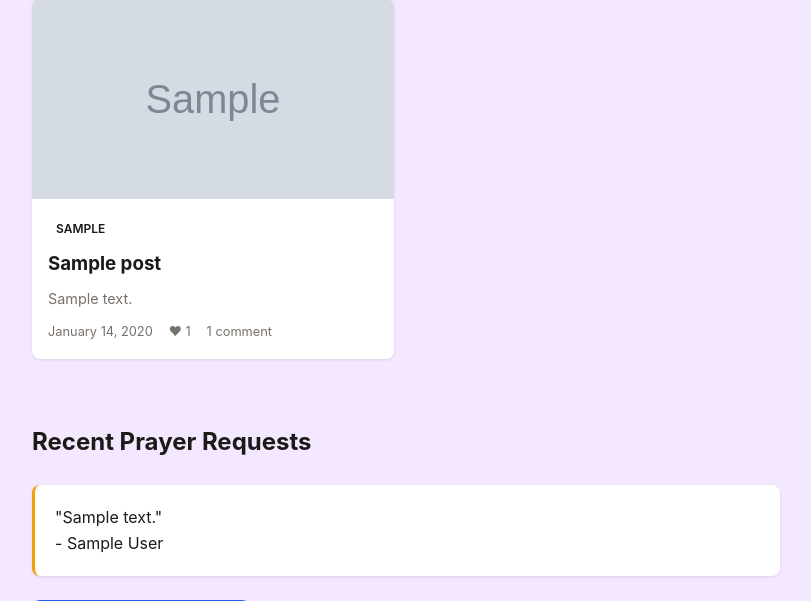
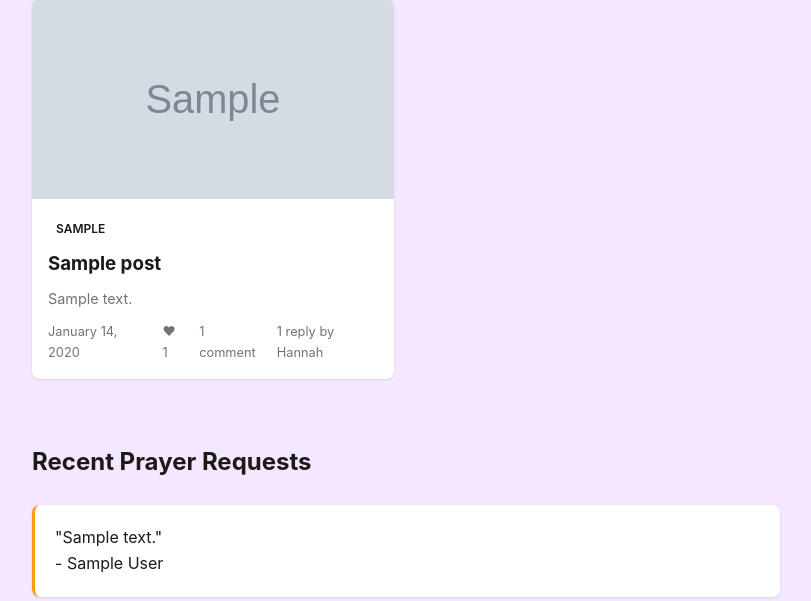
Before and after one commit to jbsornig/hannahs-blog, a Node server app: page / in a window 1280 px wide. Shown: the part 492-1093 px from the top of the page, without its empty margins (234-1045 px from the left). Run offline with Node 20, Linux system fonts and the light colour scheme; data comes from the database, SQL or seed files in the repository; tables that the repository leaves empty hold one stand-in row (values such as "Sample post"); grey boxes marked "Sample" are stand-in pictures; some libraries are stand-ins or nearby versions.

Commit message:
feat: show Hannah's reply count on post cards
Post cards now display 'X replies by Hannah' alongside likes and
comment counts when she has replied to comments on that post.

Co-Authored-By: Claude Opus 4.6 <noreply@anthropic.com>

```diff
--- a/server/routes-public.js
+++ b/server/routes-public.js
@@ -9,7 +9,8 @@ router.get('/', (req, res) => {
   const posts = db.prepare(`
     SELECT p.*, u.display_name as author_name,
       (SELECT COUNT(*) FROM comments WHERE post_id = p.id AND approved = 1) as comment_count,
-      (SELECT COUNT(*) FROM post_likes WHERE post_id = p.id) as like_count
+      (SELECT COUNT(*) FROM post_likes WHERE post_id = p.id) as like_count,
+      (SELECT COUNT(*) FROM comments WHERE post_id = p.id AND approved = 1 AND reply IS NOT NULL) as reply_count
     FROM posts p
     LEFT JOIN users u ON p.author_id = u.id
     WHERE p.published = 1
--- a/views/home.ejs
+++ b/views/home.ejs
@@ -90,6 +90,9 @@
             <% if (post.comment_count > 0) { %>
               <span><%= post.comment_count %> comment<%= post.comment_count !== 1 ? 's' : '' %></span>
             <% } %>
+            <% if (post.reply_count > 0) { %>
+              <span><%= post.reply_count %> repl<%= post.reply_count !== 1 ? 'ies' : 'y' %> by Hannah</span>
+            <% } %>
           </div>
         </div>
       </article>
--- a/views/posts.ejs
+++ b/views/posts.ejs
@@ -35,6 +35,9 @@
             <% if (post.comment_count > 0) { %>
               <span><%= post.comment_count %> comment<%= post.comment_count !== 1 ? 's' : '' %></span>
             <% } %>
+            <% if (post.reply_count > 0) { %>
+              <span><%= post.reply_count %> repl<%= post.reply_count !== 1 ? 'ies' : 'y' %> by Hannah</span>
+            <% } %>
           </div>
         </div>
       </article>
```
